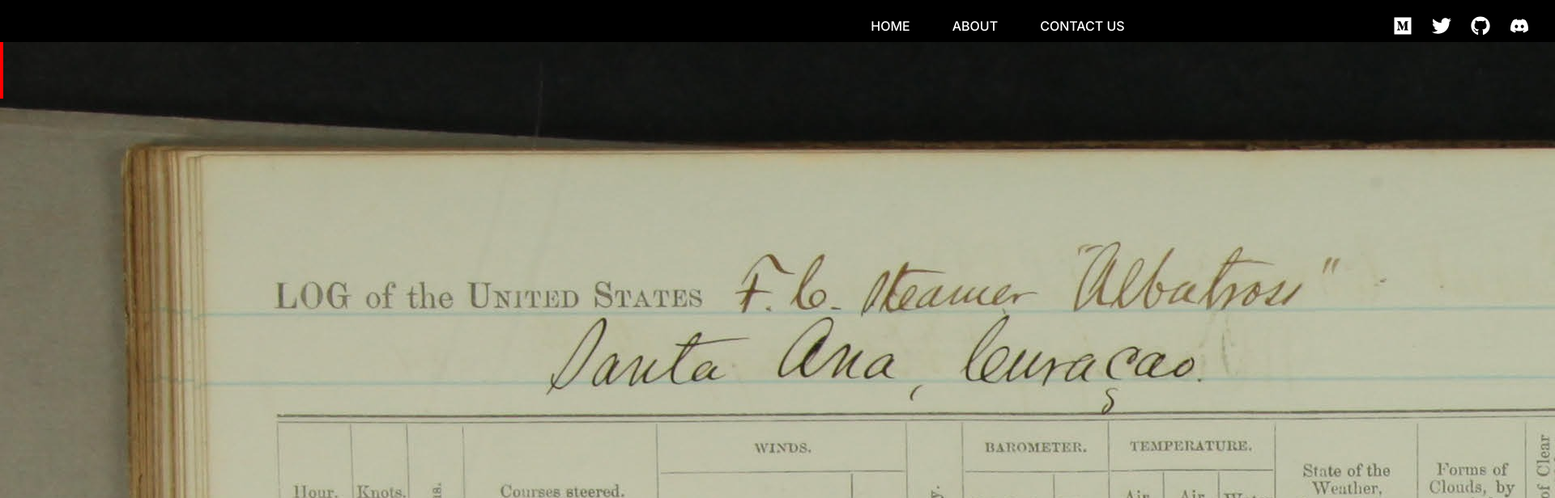
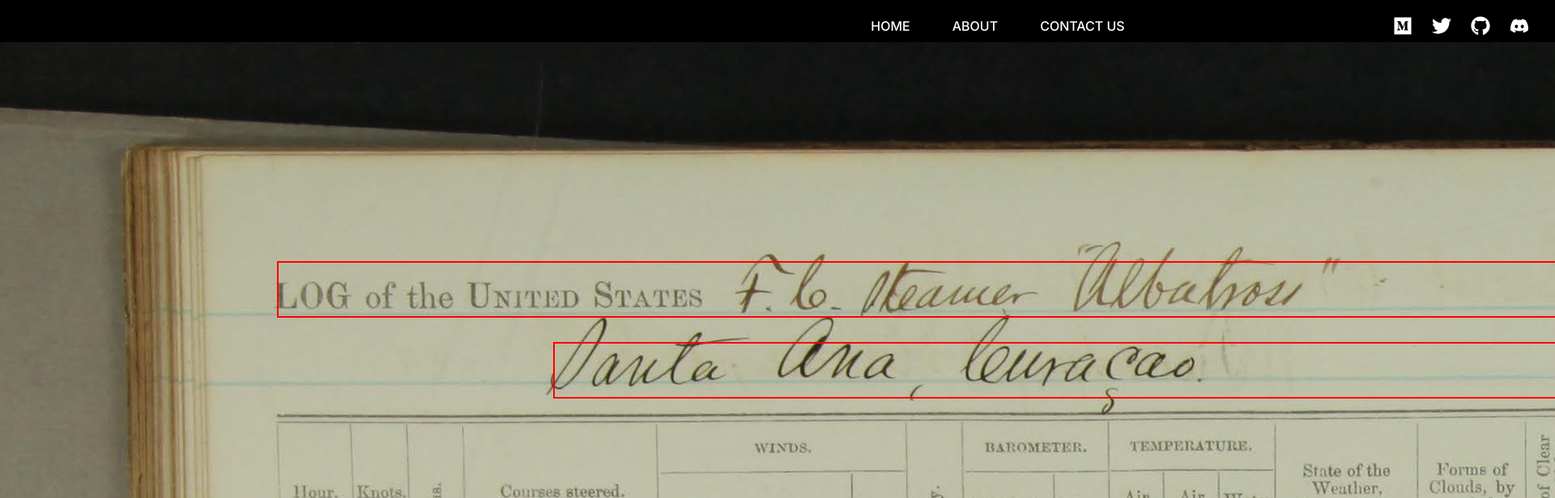
Before and after one commit to gioiamicaela/ts-app, a Next.js app: page / in a window 1280 px wide. Shown: the top 616 px of the page at 81% size, 1920 px wide, since content can reach past the window. Built offline with nearby package versions, Linux system fonts and the light colour scheme.

Commit message:
rectangles

```diff
--- a/package.json
+++ b/package.json
@@ -9,6 +9,8 @@
     "lint": "next lint"
   },
   "dependencies": {
+    "@radix-ui/react-dialog": "^1.0.3",
+    "@radix-ui/react-icons": "^1.3.0",
     "@radix-ui/react-navigation-menu": "^1.1.2",
     "@radix-ui/react-popover": "1.0.5",
     "@types/node": "18.16.3",
--- /dev/null
+++ b/src/app/components/Popup.tsx
@@ -0,0 +1,46 @@
+import React from 'react';
+import * as Dialog from '@radix-ui/react-dialog';
+import { Cross2Icon } from '@radix-ui/react-icons';
+
+const Popup = () => (
+  <Dialog.Root>
+    <Dialog.Trigger asChild>
+      <button className='Button violet'>Edit profile</button>
+    </Dialog.Trigger>
+    <Dialog.Portal>
+      <Dialog.Overlay className='DialogOverlay' />
+      <Dialog.Content className='DialogContent'>
+        <Dialog.Title className='DialogTitle'>Edit profile</Dialog.Title>
+        <Dialog.Description className='DialogDescription'>
+          Make changes to your profile here. Click save when you're done.
+        </Dialog.Description>
+        <fieldset className='Fieldset'>
+          <label className='Label' htmlFor='name'>
+            Name
+          </label>
+          <input className='Input' id='name' defaultValue='Pedro Duarte' />
+        </fieldset>
+        <fieldset className='Fieldset'>
+          <label className='Label' htmlFor='username'>
+            Username
+          </label>
+          <input className='Input' id='username' defaultValue='@peduarte' />
+        </fieldset>
+        <div
+          style={{ display: 'flex', marginTop: 25, justifyContent: 'flex-end' }}
+        >
+          <Dialog.Close asChild>
+            <button className='Button green'>Save changes</button>
+          </Dialog.Close>
+        </div>
+        <Dialog.Close asChild>
+          <button className='IconButton' aria-label='Close'>
+            <Cross2Icon />
+          </button>
+        </Dialog.Close>
+      </Dialog.Content>
+    </Dialog.Portal>
+  </Dialog.Root>
+);
+
+export default Popup;
--- /dev/null
+++ b/src/app/components/Rectangles.tsx
@@ -0,0 +1,25 @@
+import { TextRegionTextLine, textRegionTextLines } from '../data/data';
+
+export default function Rectangles() {
+  return (
+    <div
+      className={`h-[3743px] w-[2496px] bg-image1 bg-no-repeat bg-center bg-cover relative`}
+    >
+      {textRegionTextLines.map((item: TextRegionTextLine) => {
+        return (
+          <div
+            className={`absolute z-1 hover:border-sky-700 hover:border-dashed hover:border-8 border-[#FF0000] border-solid border-2`}
+            key={item.id}
+            style={{
+              position: 'absolute',
+              top: `${item.contour.exterior[0].y}px`,
+              left: `${item.contour.exterior[0].x}px`,
+              width: `${item.contour.exterior[1].x}px`,
+              height: '70px',
+            }}
+          ></div>
+        );
+      })}
+    </div>
+  );
+}
--- a/src/app/page.tsx
+++ b/src/app/page.tsx
@@ -1,24 +1,20 @@
+'use client';
+import React, { useState } from 'react';
 import { Inter } from 'next/font/google';
-import Image from 'next/image';
-import { TextRegionTextLine, textRegionTextLines } from './data/data';
+import Rectangles from './components/Rectangles';
+import Popup from './components/Popup';
 
 const inter = Inter({ subsets: ['latin'] });
 
 export default function Home() {
+  const [show, setShow] = useState(false);
   return (
     <main
-      className={`${inter.className} h-[3743px] w-[2496px] bg-image1 bg-no-repeat bg-center bg-cover relative`}
+      className={`${inter.className} relative`}
+      style={{ position: 'relative' }}
     >
-      <div>
-        {textRegionTextLines.map((item: TextRegionTextLine) => {
-          return (
-            <div
-              className={`border-[#FF0000] border-solid border-2 absolute w-[${item.contour.exterior[1].x}px] h-[70px] start-[${item.contour.exterior[0].x}px] top-[${item.contour.exterior[0].y}px]`}
-              key={item.id}
-            ></div>
-          );
-        })}
-      </div>
+      <Rectangles />
+      {show && <Popup />}
     </main>
   );
 }
```
Also changed, not shown: 1 other file (tests, documents, lock files or other folders).
